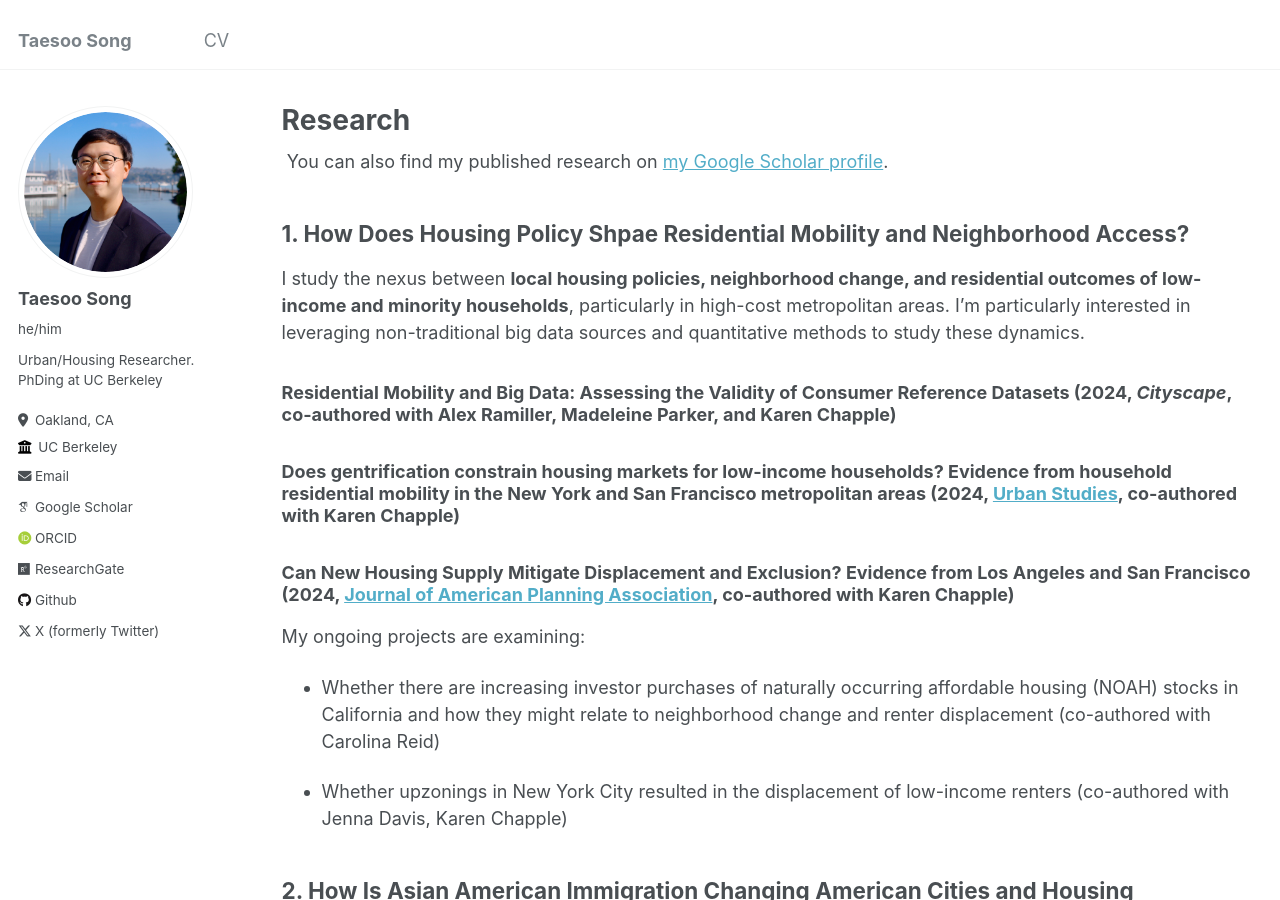
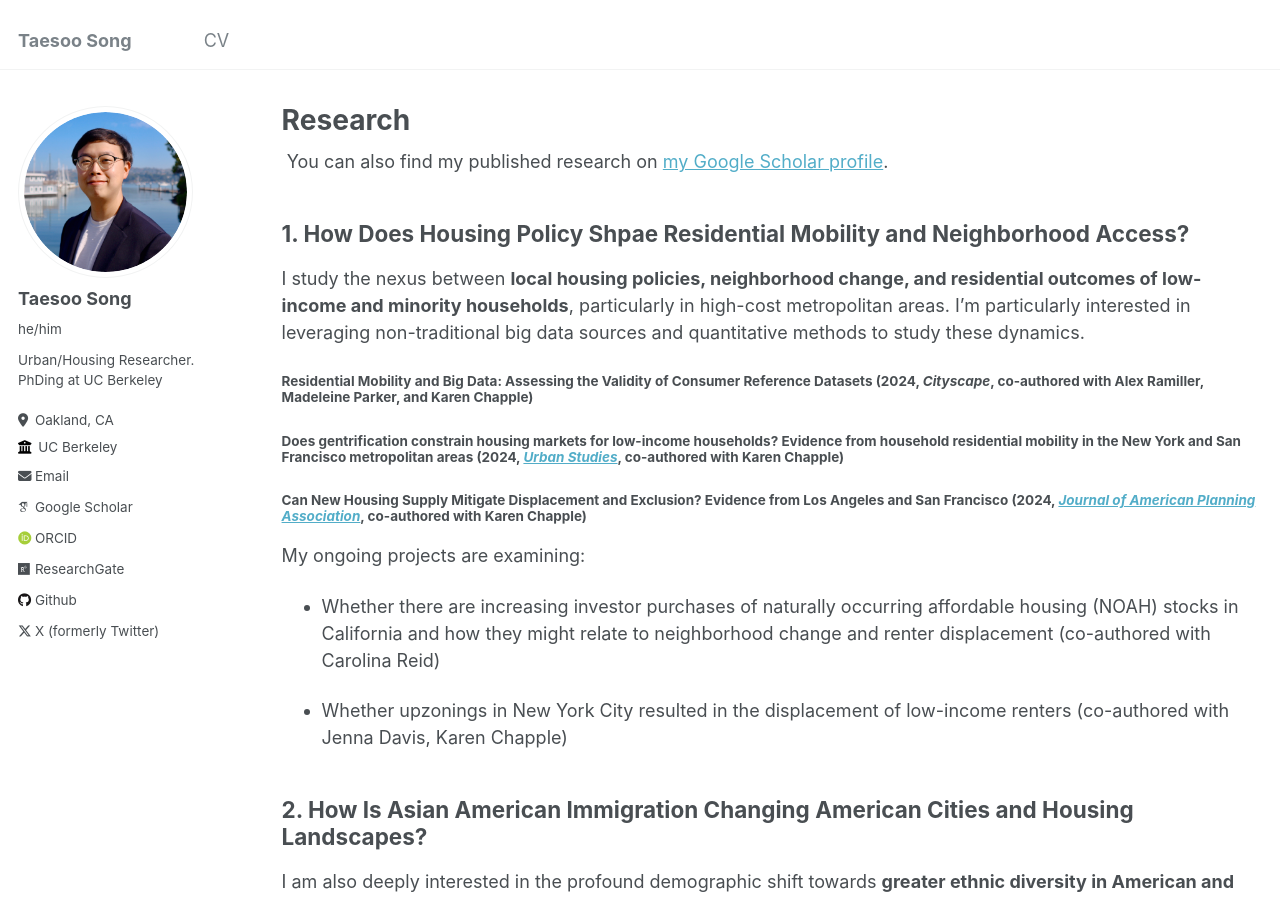
Before and after one commit to taesoosong/taesoosong.github.io, a Jekyll site: the page built from _pages/research.md, in a window 1280 px wide and 900 px high. Built offline with Jekyll 4.4.1, drawn with Linux system fonts in a browser that asks for light colours; some web fonts are replaced.

```diff
--- a/_pages/research.md
+++ b/_pages/research.md
@@ -15,11 +15,11 @@ author_profile: true
 
 I study the nexus between **local housing policies, neighborhood change, and residential outcomes of low-income and minority households**, particularly in high-cost metropolitan areas. I'm particularly interested in leveraging non-traditional big data sources and quantitative methods to study these dynamics.
 
-### Residential Mobility and Big Data: Assessing the Validity of Consumer Reference Datasets (2024, _Cityscape_, co-authored with Alex Ramiller, Madeleine Parker, and Karen Chapple)
+#### Residential Mobility and Big Data: Assessing the Validity of Consumer Reference Datasets (2024, _Cityscape_, co-authored with Alex Ramiller, Madeleine Parker, and Karen Chapple)
 
-### Does gentrification constrain housing markets for low-income households? Evidence from household residential mobility in the New York and San Francisco metropolitan areas (2024, [Urban Studies](https://doi.org/10.1177/00420980241244699), co-authored with Karen Chapple)
+#### Does gentrification constrain housing markets for low-income households? Evidence from household residential mobility in the New York and San Francisco metropolitan areas (2024, [_Urban Studies_](https://doi.org/10.1177/00420980241244699), co-authored with Karen Chapple)
 
-###  Can New Housing Supply Mitigate Displacement and Exclusion? Evidence from Los Angeles and San Francisco (2024, [Journal of American Planning Association](https://doi.org/10.1080/01944363.2024.2319293), co-authored with Karen Chapple)
+####  Can New Housing Supply Mitigate Displacement and Exclusion? Evidence from Los Angeles and San Francisco (2024, [_Journal of American Planning Association_](https://doi.org/10.1080/01944363.2024.2319293), co-authored with Karen Chapple)
 
 My ongoing projects are examining:
 
```
